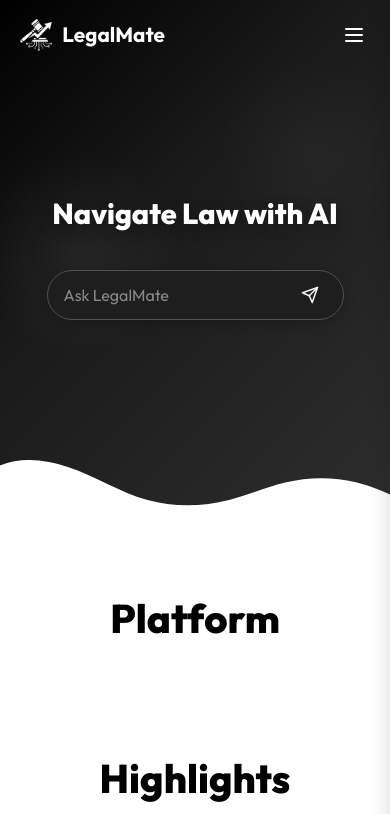
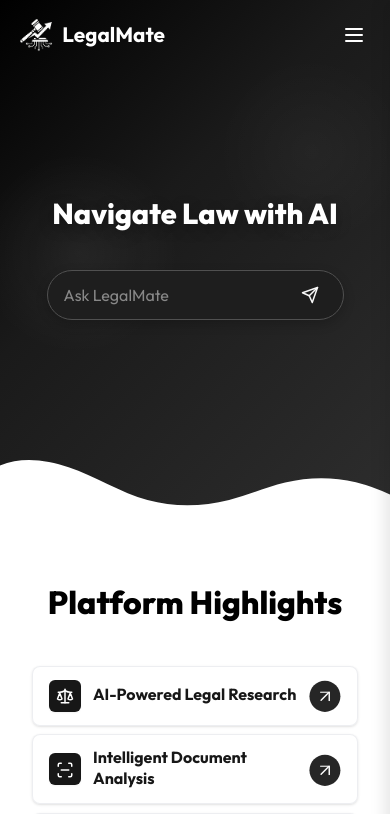
Before and after one commit to electron000/LegalMate, a React (Vite) app: page / in a window 390 px wide. Shown: the top 814 px of the page. Built offline with nearby package versions, Linux system fonts and the light colour scheme; no server answers.

Commit message:
UI Improvements for Better Responsiveness

```diff
--- a/src/pages/HomePage/components/PlatformHighlights/PlatformHighlights.css
+++ b/src/pages/HomePage/components/PlatformHighlights/PlatformHighlights.css
@@ -12,7 +12,7 @@
 
 .combined-sections-main-title {
     position: relative;
-    font-size: clamp(2.5rem, 5vw, 2.5rem);
+    font-size: clamp(2rem, 5vw, 2.5rem);
     font-weight: 800;
     text-align: center;
     line-height: 4;
```
